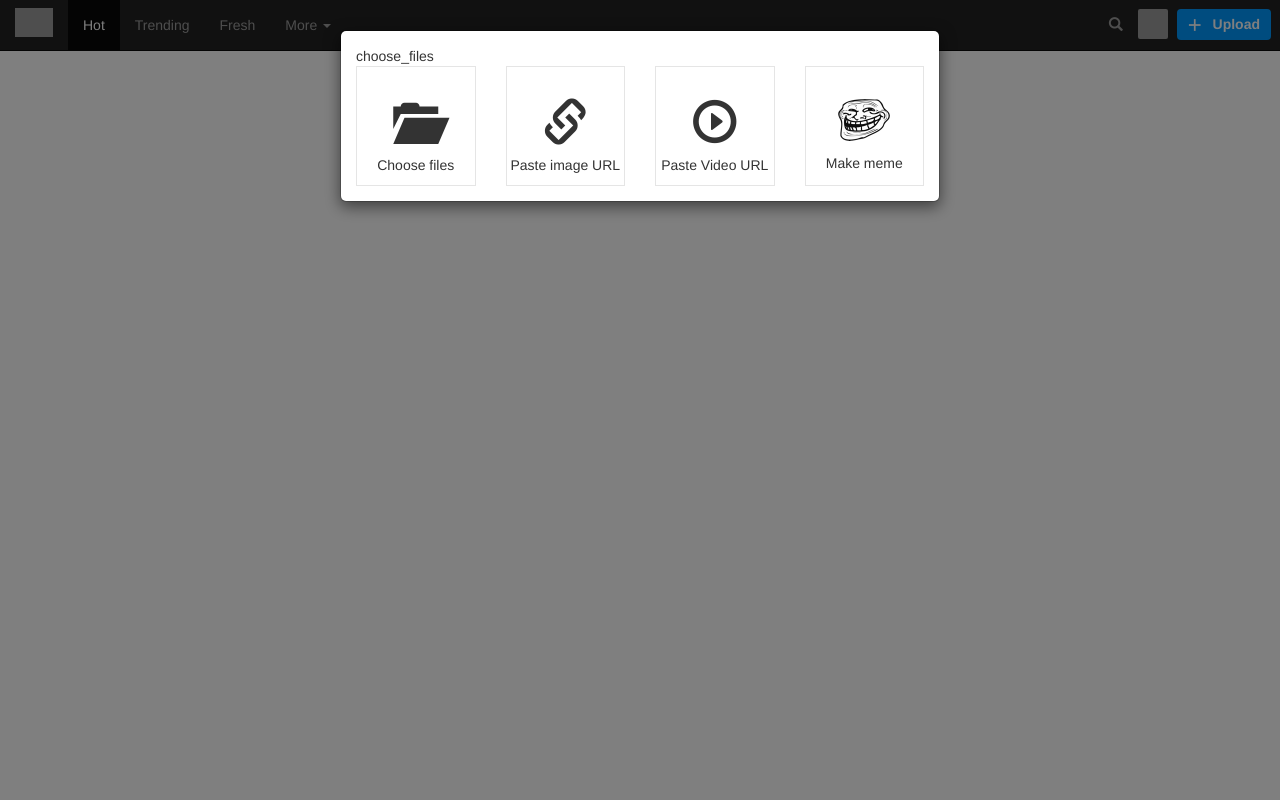
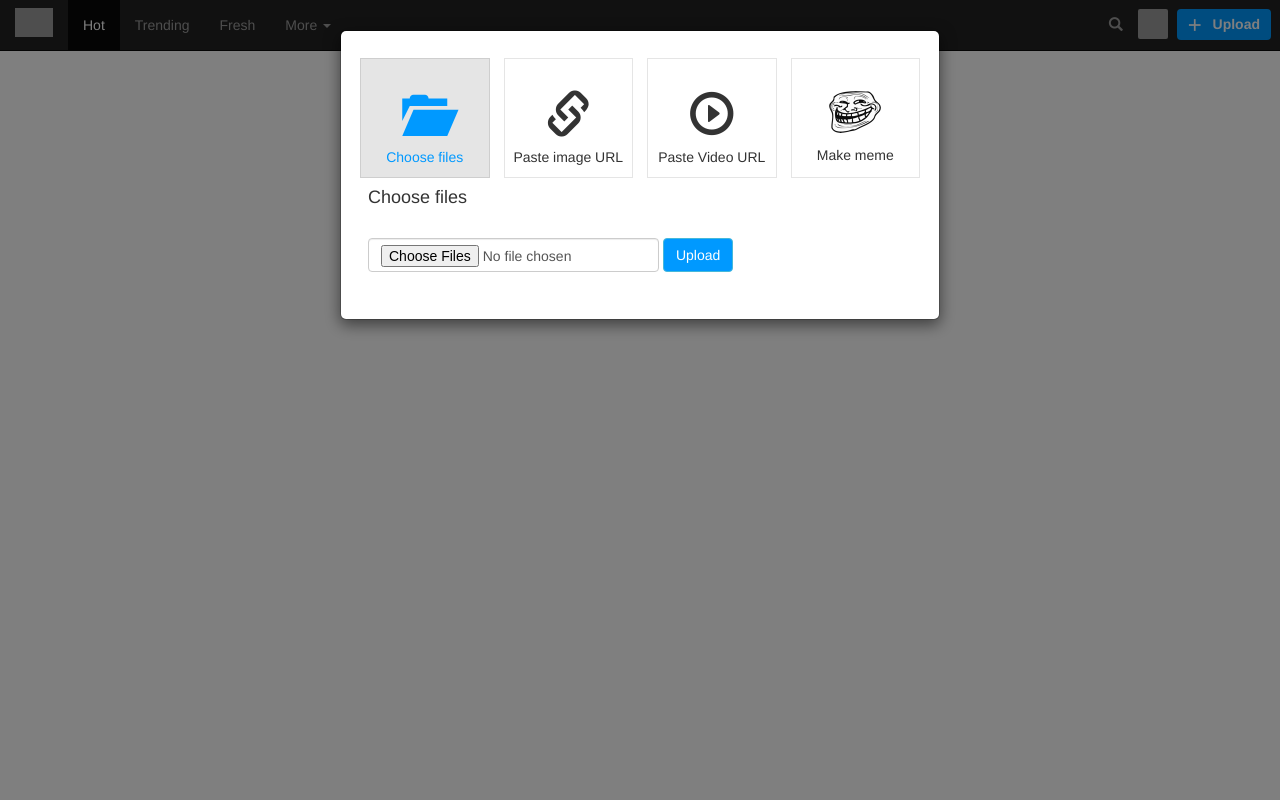
Before and after one commit to qtvhao/viral-media-prototype-1, a PHP site: page / in a window 1280 px wide. Run offline with PHP 8.4, Linux system fonts and the light colour scheme; data that the repository does not hold is empty; some libraries are stand-ins or nearby versions; grey boxes are pictures that could not be loaded.

Commit message:
show selected form

```diff
--- a/app.css
+++ b/app.css
@@ -46,9 +46,19 @@ body {
     border: 0;
     margin: 9px 0; }
 
+#form_new_media .modal-body {
+  padding: 27px; }
+  #form_new_media .modal-body form {
+    padding: 20px 0; }
+#form_new_media .btn-info {
+  background: #09f; }
+#form_new_media .buttons_switch_form .col-sm-3 {
+  padding-right: 7px;
+  padding-left: 7px; }
 #form_new_media .buttons_switch_form .button-new-media {
   border: 1px solid rgba(0, 0, 0, 0.1);
-  height: 120px; }
+  height: 120px;
+  cursor: pointer; }
   #form_new_media .buttons_switch_form .button-new-media.active {
     background: rgba(0, 0, 0, 0.1);
     color: #09f; }
--- a/app.scss
+++ b/app.scss
@@ -77,10 +77,24 @@ body{
   }
 }
 #form_new_media{
+  .modal-body{
+    padding:27px;
+    form{
+      padding:20px 0;
+    }
+  }
+  .btn-info{
+    background: $brand_info;
+  }
   .buttons_switch_form{
+    .col-sm-3{
+      padding-right:7px;
+      padding-left:7px;
+    }
     .button-new-media{
       border:1px solid $color_grey_very_light;
       height:120px;
+      cursor: pointer;
       &.active{
         background: $color_grey_very_light;
         color: $brand_info;
--- a/index.php
+++ b/index.php
@@ -152,13 +152,14 @@ foreach ($gag_articles_html[0] as $gag_article_html){
         <div class="modal-content">
             <div id="form_new_media" ng-controller="uploadController">
                 <div class="modal-body">
-                    {{current_form_id}}
                     <div class="buttons_switch_form">
                         <div class="row">
                             <div class="col-sm-3" ng-repeat="button_new_media in buttons_new_media"
                                  ng-click="set_current_form(button_new_media)"
                             >
-                                <div class="button-new-media">
+                                <div class="button-new-media"
+                                     ng-class="{active:(button_new_media.id == current_form_id)}"
+                                >
                                     <div class="icon">
                                         <span class="{{button_new_media.iconClass}}"></span>
                                     </div>
@@ -167,6 +168,26 @@ foreach ($gag_articles_html[0] as $gag_article_html){
                             </div>
                         </div>
                     </div>
+                    <h4> {{current_form.text}}</h4>
+                    <form ng-show="current_form_id=='choose_files'" action="" class="form-inline">
+                        <div class="form-group">
+                            <input type="file" title="" multiple class="form-control">
+                        </div>
+                        <button type="submit" class="btn btn-info">Upload</button>
+                    </form>
+                    <form ng-show="current_form_id=='paste_image_url'" action="" class="form-inline">
+                        <div class="form-group">
+                            <input placeholder="http://" title="" type="text" class="form-control">
+                        </div>
+                        <button type="submit" class="btn btn-info">Next</button>
+                    </form>
+                    <form ng-show="current_form_id=='paste_video_url'" action="" class="form-inline">
+                        <div class="form-group">
+                            <input placeholder="http://" title="" type="text" class="form-control">
+                        </div>
+                        <button type="submit" class="btn btn-info">Next</button>
+                    </form>
+
                 </div>
             </div>
         </div>
@@ -200,8 +221,9 @@ foreach ($gag_articles_html[0] as $gag_article_html){
         ];
         scope.set_current_form = function (form) {
             scope.current_form_id = form.id;
+            scope.current_form = form;
         };
-        scope.set_current_form({id:'choose_files'});
+        scope.set_current_form(scope.buttons_new_media[0]);
     });
     jQuery(function ($) {
         $('#myModal').modal('show');
```
